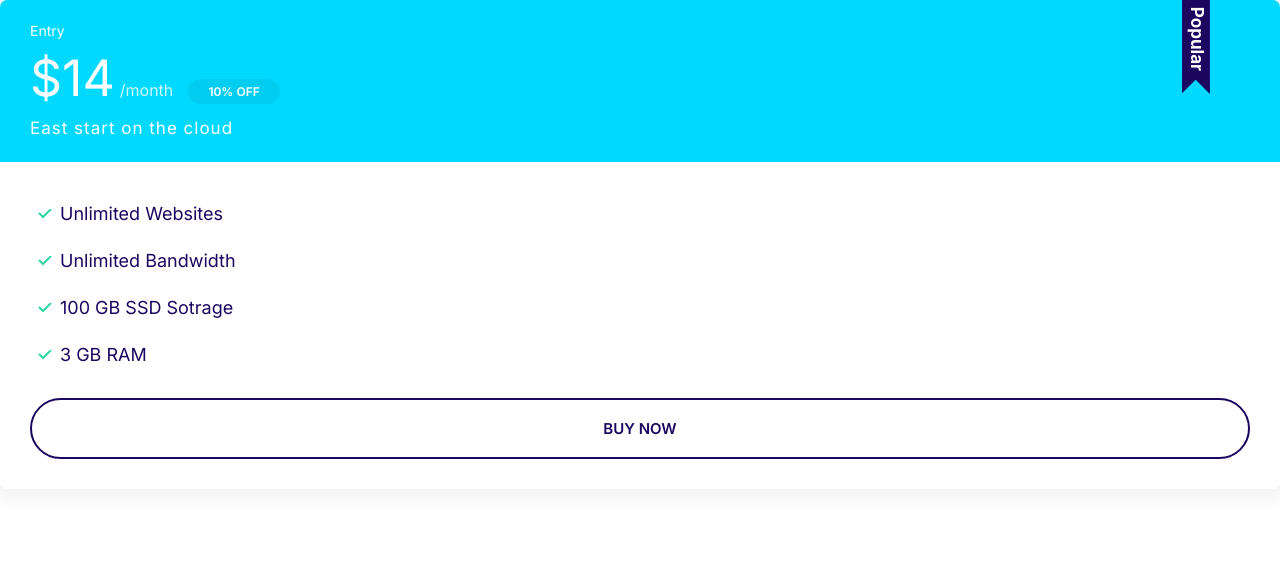
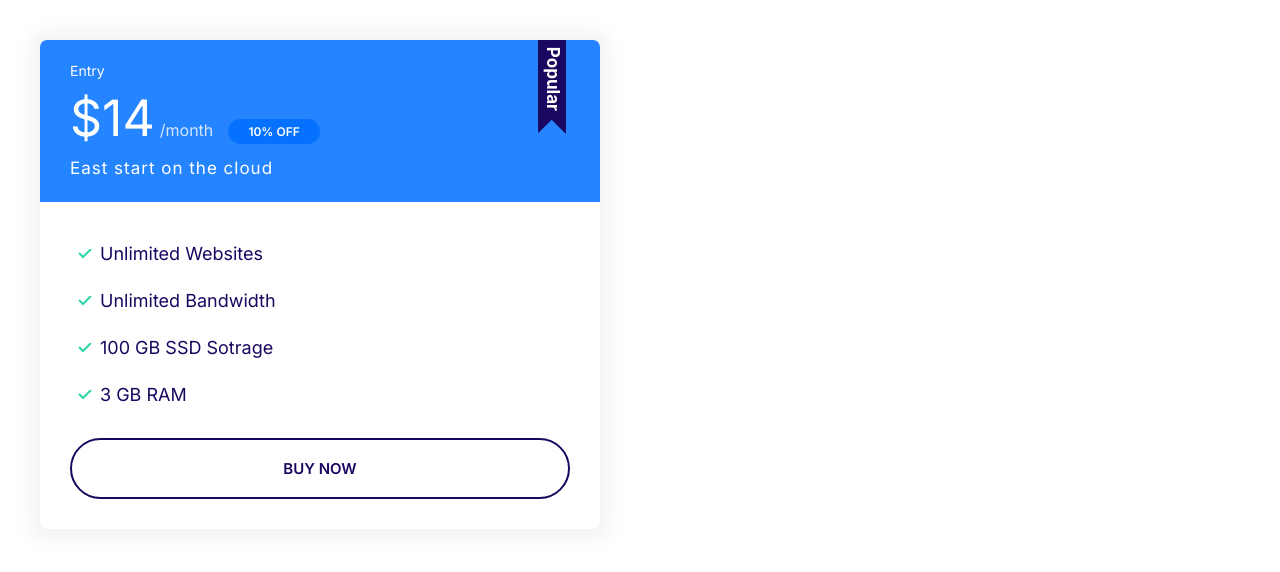
Before and after one commit to Mahad-Ahmad/Moshify, a plain HTML site: page index.html in a window 1280 px wide. Drawn offline with Linux system fonts and the light colour scheme.

Commit message:
Define a Popular-Badge.

```diff
--- a/css/styles.css
+++ b/css/styles.css
@@ -284,7 +284,7 @@ a {
   }
 }
 
-/* CARDS */
+/* Cards */
 
 .card {
   border-radius: 7px;
@@ -310,26 +310,10 @@ a {
 .card--secondary .badge--secondary {
   background: #02cdf1;
 }
-/* .container {
-  width: 25%;
-  border-radius: 5px;
-  overflow: hidden;
-  box-shadow: 0 0 20px 10px #f3f3f3;
+
+.card--primary .badge--primary {
+  background: #0571ff;
 }
-
-.header {
-  background-color: var(--color-secondary);
-  padding: 15px;
-  color: white;
-  padding: 2rem 3rem;
-}
-body {
-  margin: 30px;
-}
-
-.text {
-  padding: 2rem 3rem;
-} */
 
 /* Plans */
 
--- a/index.html
+++ b/index.html
@@ -15,13 +15,14 @@
     />
   </head>
   <body>
+    <div style="width: 50%; padding: 4rem">
       <div class="plan plan--popular">
-      <div class="card card--secondary">
+        <div class="card card--primary">
           <header class="card__header">
             <h3 class="plan__name">Entry</h3>
             <span class="plan__price">$14</span>
             <span class="plan__billing-cycle">/month</span>
-          <span class="badge badge--secondary badge--small">10% OFF</span>
+            <span class="badge badge--primary badge--small">10% OFF</span>
             <span class="plan__description">East start on the cloud</span>
           </header>
           <div class="card__body">
@@ -35,5 +36,6 @@
           </div>
         </div>
       </div>
+    </div>
   </body>
 </html>
```
Lines whose indentation alone changed are shown as unchanged.
